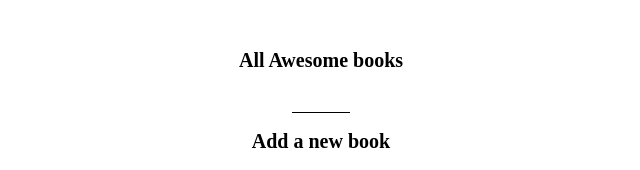
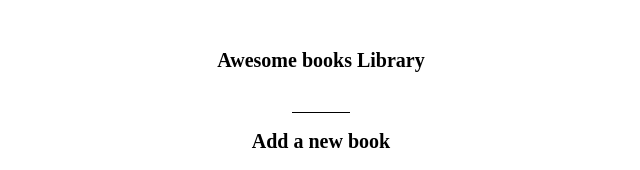
Before and after one commit to hydaline-code/Awesome_books, a website: page index.html in a window 1280 px wide. Shown: the top 170 px of the page, 319-959 px from the left. Drawn offline with Linux system fonts and the light colour scheme.

Commit message:
Update index.html

```diff
--- a/index.html
+++ b/index.html
@@ -4,12 +4,11 @@
   <meta charset="UTF-8">
   <meta name="viewport" content="width=device-width, initial-scale=1.0">
   <link rel="stylesheet" href="styles.css">
-  <!-- <link rel="stylesheet" href="bootstrap.css"> -->
   <title>Books Store</title>
 </head>
 <body>
   <div class="container mt-4">
-    <h1 class="display-4 text-center">All Awesome books</h1>
+    <h1 class="display-4 text-center"> Awesome books Library</h1>
   <table class="table table-striped mt-5 mx-auto table-bordered">
   <tbody id="books">
   </tbody>
```
